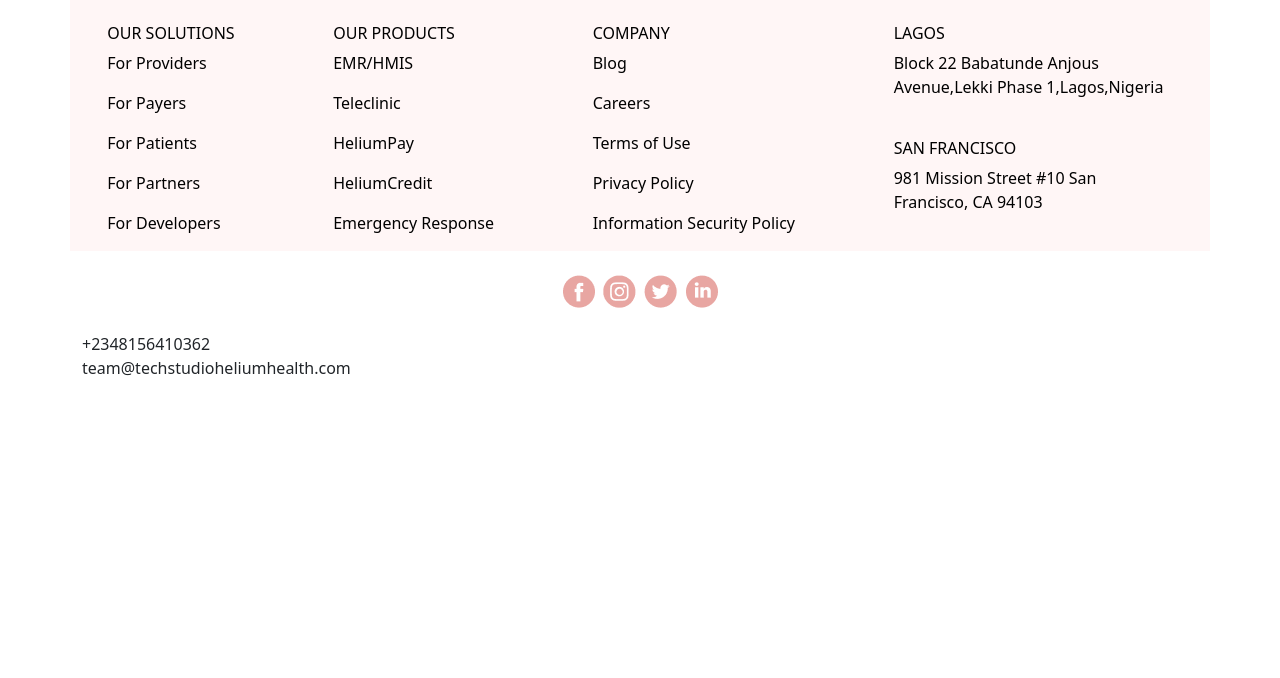
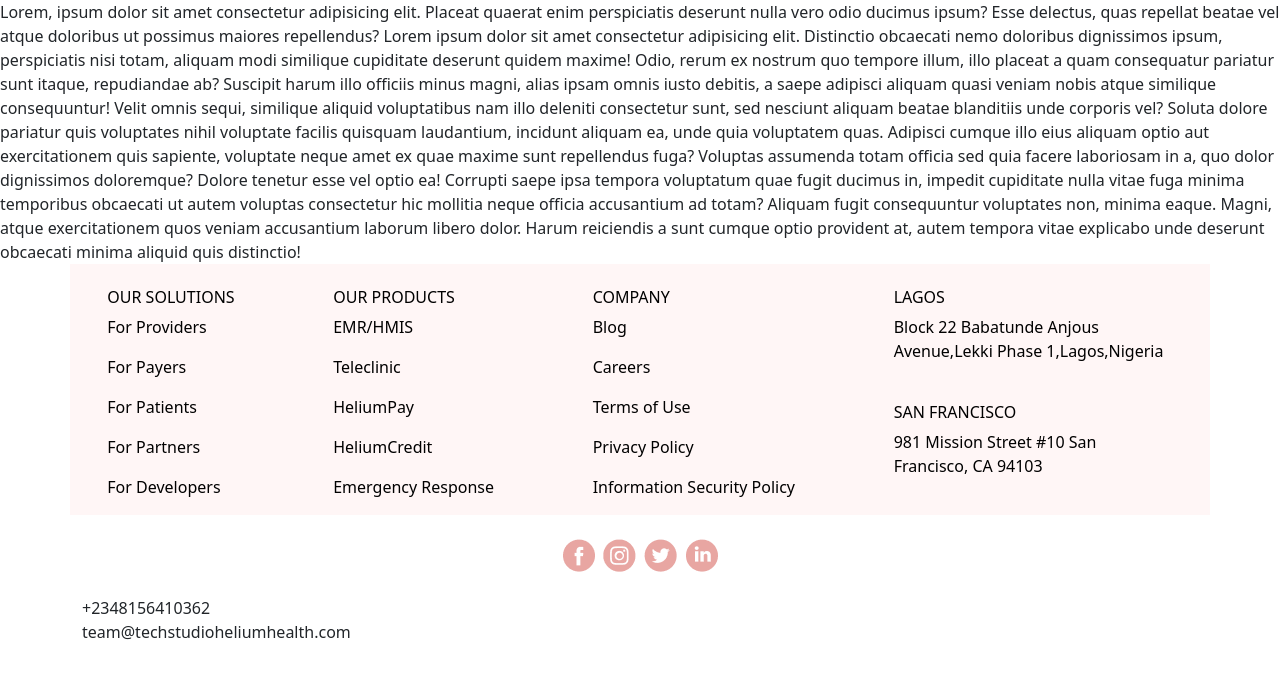
Before and after one commit to Devjulesoti/helium-project, a React (Create React App) app: page /contact in a window 1280 px wide. Shown: the top 678 px of the page. Built offline with nearby package versions, Linux system fonts and the light colour scheme.

Commit message:
added contact page

```diff
--- a/src/App.js
+++ b/src/App.js
@@ -1,4 +1,4 @@
-import logo from "./logo.svg";
+// import logo from "./logo.svg";
 import "./App.css";
 import { BrowserRouter, Routes, Route } from "react-router-dom";
 import Form from "./Pages/Form";
@@ -7,6 +7,7 @@
 import Aboutus from "./Pages/Aboutus";
 import Footer from "./Components/About/Footer";
 import Footer1 from "./Components/About/Footer1";
+import Contact from "./Pages/contact";
 
 function App() {
   return (
@@ -16,10 +17,11 @@
           <Route path="/" element={<Landing />} />
           <Route path="/form" element={<Form />} />
           <Route path="/about" element={<Aboutus />} />
+          <Route path="/contact" element={<Contact />} />
           {/* <Route path="/solution" element={<Solution />} /> */}
         </Routes>
-        <Footer/>
-        <Footer1/>
+        <Footer />
+        <Footer1 />
       </BrowserRouter>
     </div>
   );
--- /dev/null
+++ b/src/Pages/Contact.jsx
@@ -0,0 +1,34 @@
+import React from "react";
+
+const Contact = () => {
+  return (
+    <div>
+      Lorem, ipsum dolor sit amet consectetur adipisicing elit. Placeat quaerat
+      enim perspiciatis deserunt nulla vero odio ducimus ipsum? Esse delectus,
+      quas repellat beatae vel atque doloribus ut possimus maiores repellendus?
+      Lorem ipsum dolor sit amet consectetur adipisicing elit. Distinctio
+      obcaecati nemo doloribus dignissimos ipsum, perspiciatis nisi totam,
+      aliquam modi similique cupiditate deserunt quidem maxime! Odio, rerum ex
+      nostrum quo tempore illum, illo placeat a quam consequatur pariatur sunt
+      itaque, repudiandae ab? Suscipit harum illo officiis minus magni, alias
+      ipsam omnis iusto debitis, a saepe adipisci aliquam quasi veniam nobis
+      atque similique consequuntur! Velit omnis sequi, similique aliquid
+      voluptatibus nam illo deleniti consectetur sunt, sed nesciunt aliquam
+      beatae blanditiis unde corporis vel? Soluta dolore pariatur quis
+      voluptates nihil voluptate facilis quisquam laudantium, incidunt aliquam
+      ea, unde quia voluptatem quas. Adipisci cumque illo eius aliquam optio aut
+      exercitationem quis sapiente, voluptate neque amet ex quae maxime sunt
+      repellendus fuga? Voluptas assumenda totam officia sed quia facere
+      laboriosam in a, quo dolor dignissimos doloremque? Dolore tenetur esse vel
+      optio ea! Corrupti saepe ipsa tempora voluptatum quae fugit ducimus in,
+      impedit cupiditate nulla vitae fuga minima temporibus obcaecati ut autem
+      voluptas consectetur hic mollitia neque officia accusantium ad totam?
+      Aliquam fugit consequuntur voluptates non, minima eaque. Magni, atque
+      exercitationem quos veniam accusantium laborum libero dolor. Harum
+      reiciendis a sunt cumque optio provident at, autem tempora vitae explicabo
+      unde deserunt obcaecati minima aliquid quis distinctio!
+    </div>
+  );
+};
+
+export default Contact;
```
